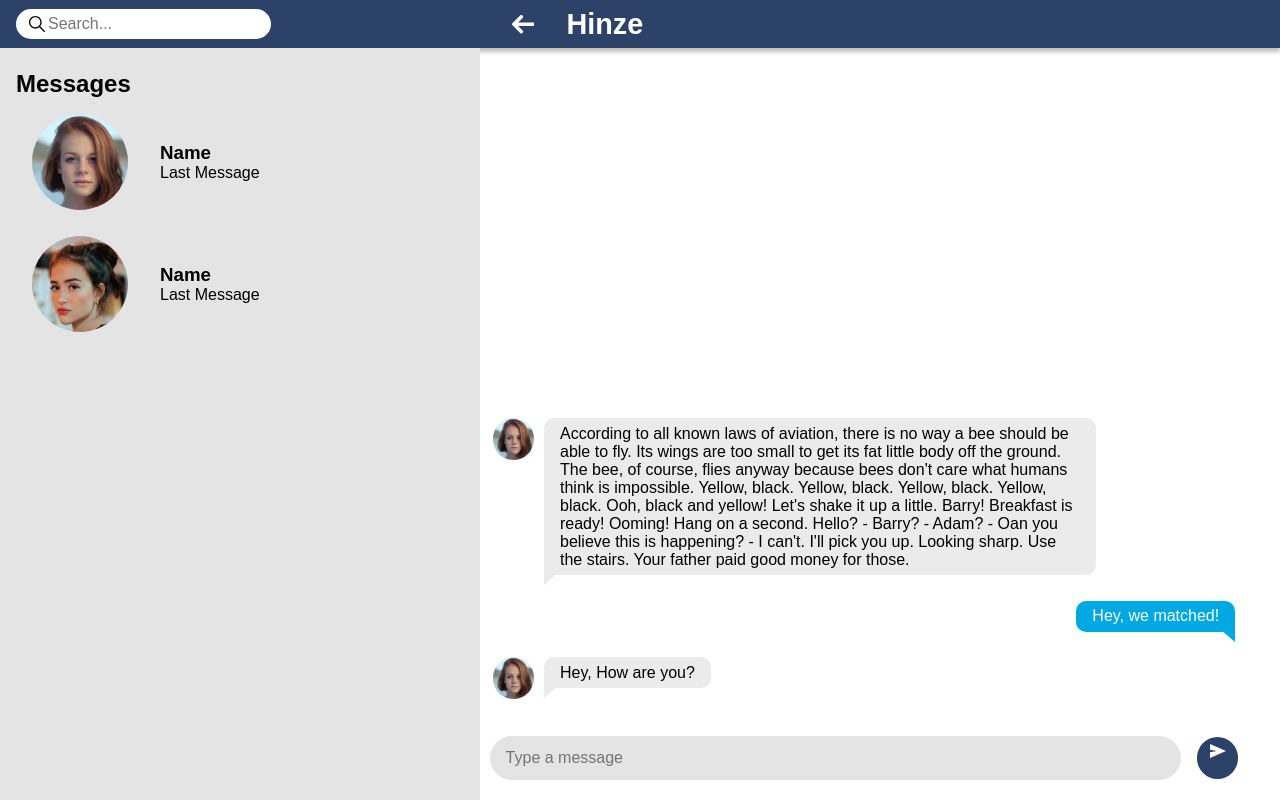
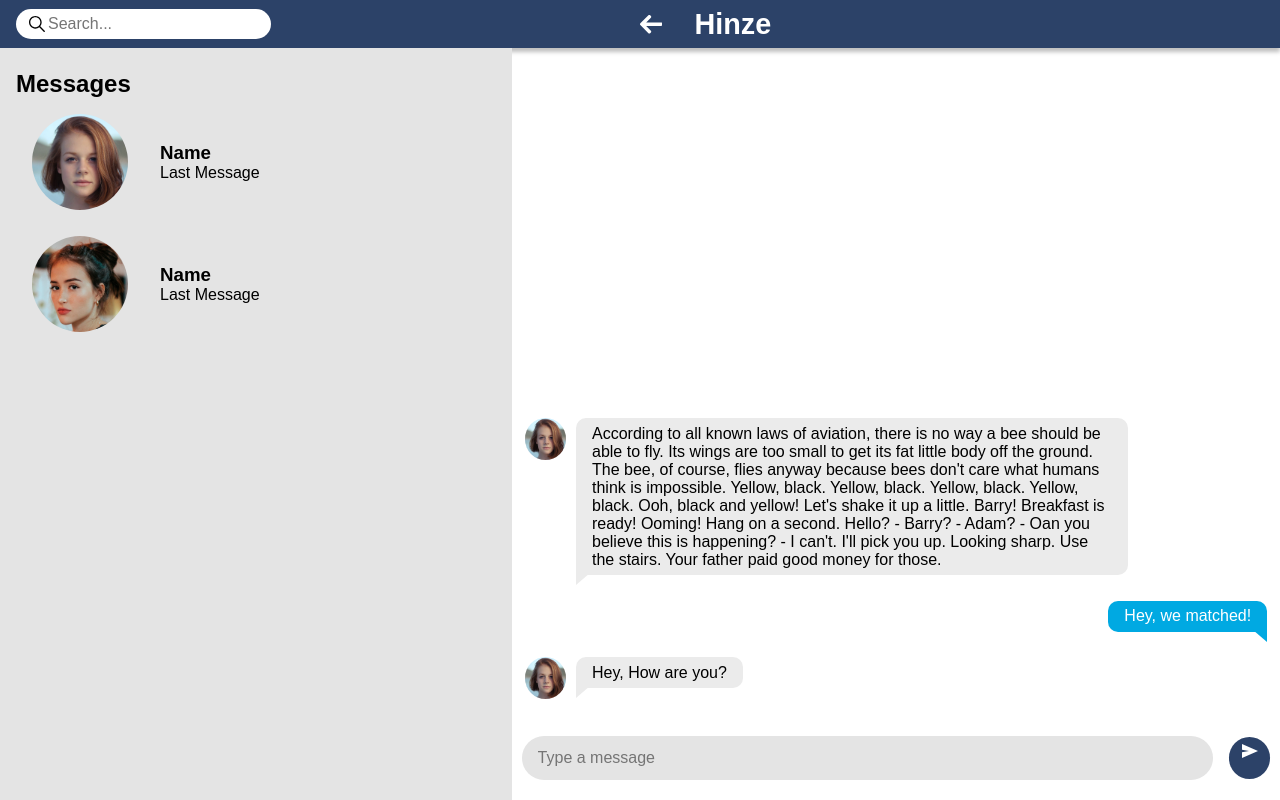
Before and after one commit to Vuurvos1/datingAppFeature, a web app: file staticSite/index.html in a window 1280 px wide. Run offline with its HTML, style and script files only (its server is not run), Linux system fonts and the light colour scheme.

Commit message:
Removed some css

```diff
--- a/staticSite/css/style.css
+++ b/staticSite/css/style.css
@@ -339,12 +339,7 @@ main #messageForm button svg {
 @media screen and (min-width: 64rem) {
     header {
         max-width: 96rem;
-        padding-left: 32rem;
-    }
-
-    main .wrapper {
-        grid-template-columns: 30rem 60%;
-
+        padding-left: 40rem;
     }
 
     .wrapper {
```
